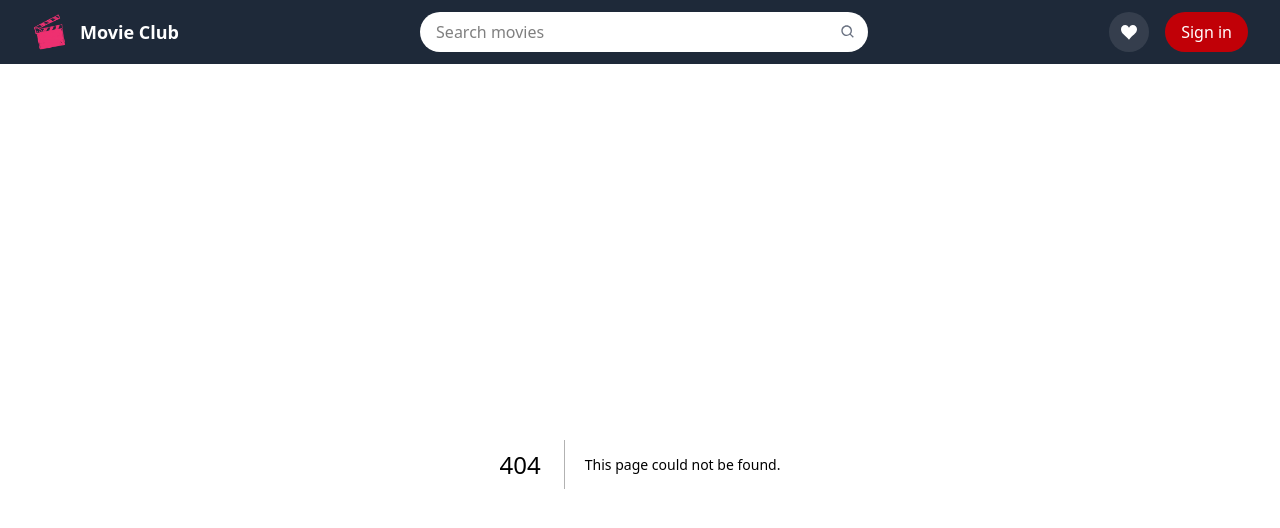
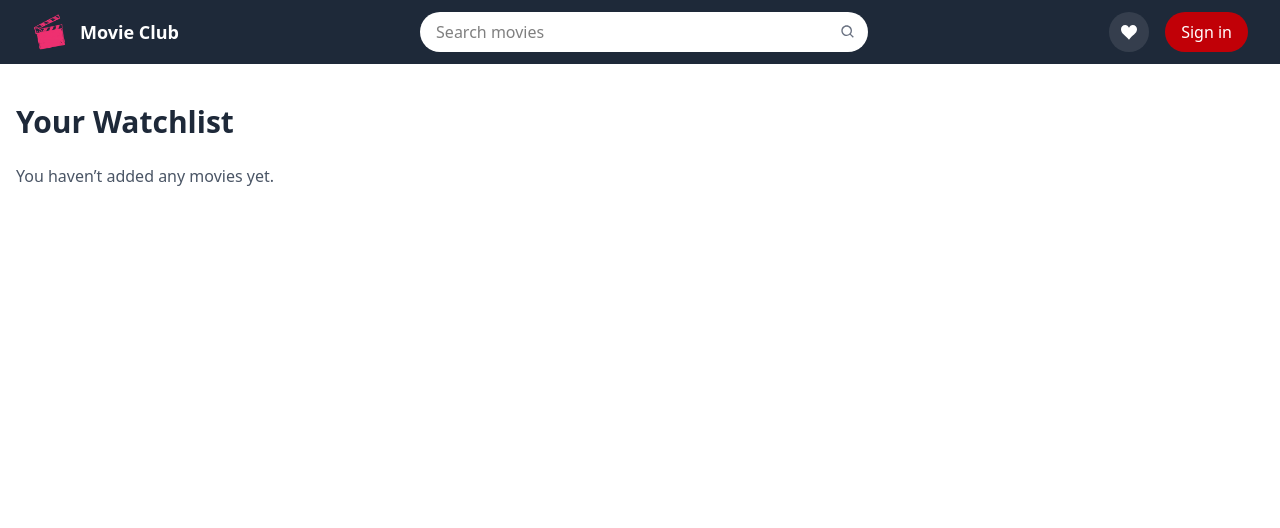
Before and after one commit to IbtissamB/alx-project-nexus, a Next.js app in the folder frontend-movie-app/: page /watchlist in a window 1280 px wide. Before the commit this address had no page. Shown: the top 528 px of the page. Built offline with nearby package versions, Linux system fonts and the light colour scheme.

Commit message:
feat: add watch list page

```diff
--- /dev/null
+++ b/frontend-movie-app/pages/watchlist.tsx
@@ -0,0 +1,29 @@
+import { useEffect, useState } from "react";
+import MovieCard from "@/components/common/moviecard";
+
+export default function WatchlistPage() {
+  const [watchlist, setWatchlist] = useState<any[]>([]);
+
+  useEffect(() => {
+    const stored = localStorage.getItem("watchlist");
+    if (stored) {
+      setWatchlist(JSON.parse(stored));
+    }
+  }, []);
+
+  return (
+    <main className="max-w-7xl mx-auto px-4 py-10">
+      <h1 className="text-3xl font-bold text-gray-800 mb-6">Your Watchlist</h1>
+
+      {watchlist.length === 0 ? (
+        <p className="text-gray-600">You haven’t added any movies yet.</p>
+      ) : (
+        <div className="grid grid-cols-2 sm:grid-cols-3 md:grid-cols-4 lg:grid-cols-5 gap-6">
+          {watchlist.map((movie) => (
+            <MovieCard key={movie.id} {...movie} />
+          ))}
+        </div>
+      )}
+    </main>
+  );
+}
```
